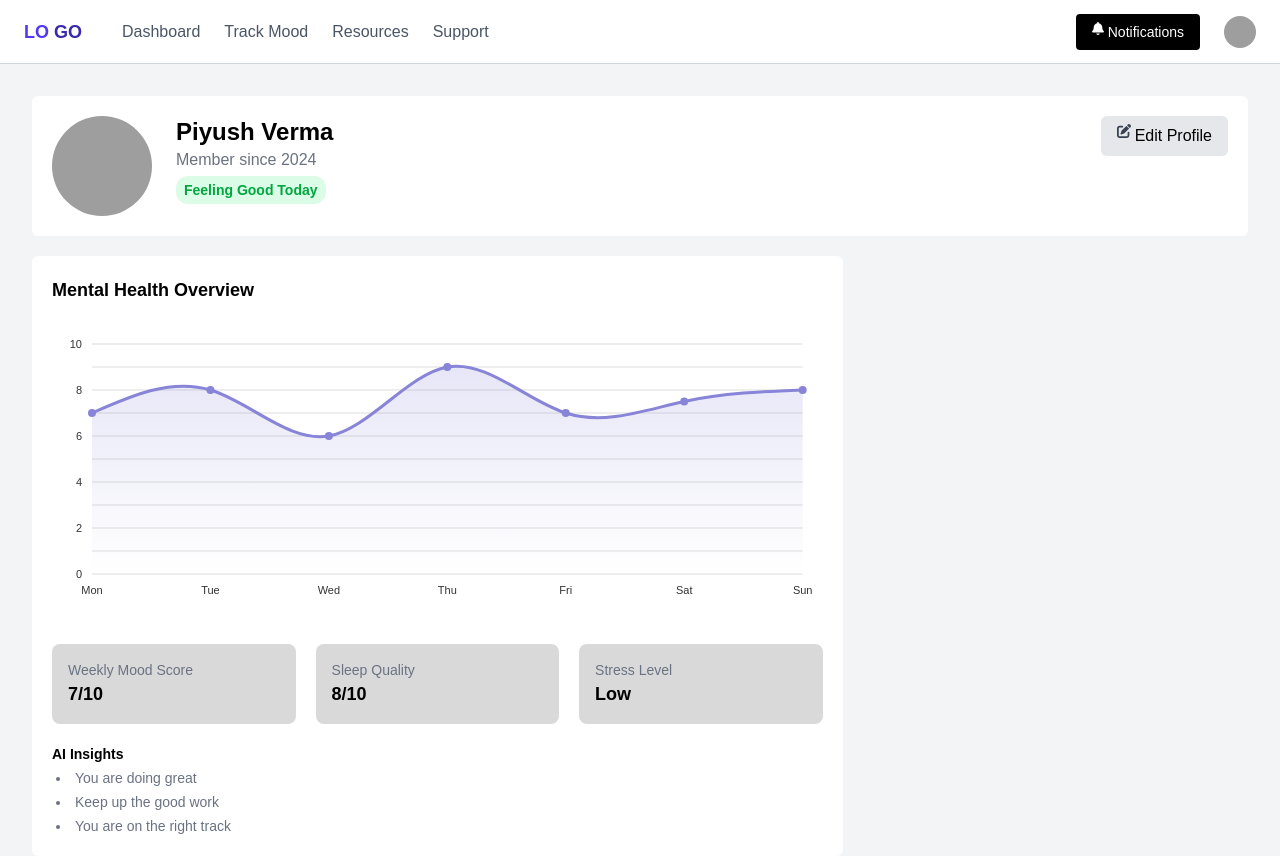
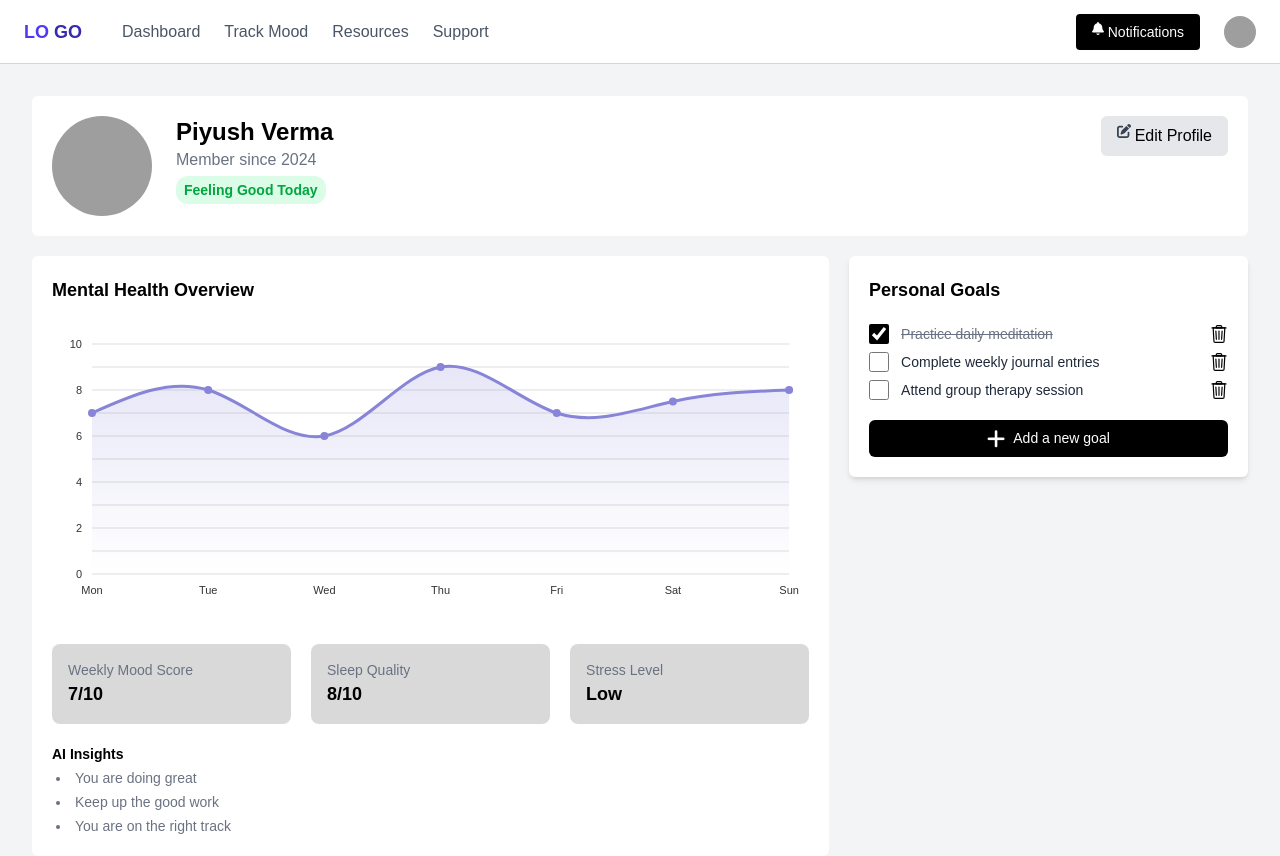
Before and after one commit to vermapiyush823/mental-health-app, a Next.js app: page / in a window 1280 px wide. Built offline with nearby package versions, Linux system fonts and the light colour scheme; grey boxes are pictures that could not be loaded.

Commit message:
feat: add Personal Goals component with goal management functionality

```diff
--- a/src/app/(route)/(home)/page.tsx
+++ b/src/app/(route)/(home)/page.tsx
@@ -1,12 +1,14 @@
 import Dashboard_profile from '@/components/shared/Dashboard_profile'
 import Overview from '@/components/shared/Overview'
+import Personal_Goals from '@/components/shared/Personal_Goals'
 import React from 'react'
 const page = () => {
   return (
     <div className='flex flex-col mt-8 gap-y-5 w-full items-center justify-center'>
       <Dashboard_profile/>
-      <div className='w-[95%] flex'>
+      <div className='w-[95%] flex gap-x-5'>
         <Overview/>
+        <Personal_Goals/>
       </div>
     </div>
   )
--- /dev/null
+++ b/src/components/shared/Personal_Goals.tsx
@@ -0,0 +1,112 @@
+"use client";
+import React, { useState } from "react";
+import Image from "next/image";
+import Plus from "../../../assets/icons/plus.svg";
+import Trash from "../../../assets/icons/trash-can-10416.svg";
+
+const PersonalGoals = () => {
+  const [goals, setGoals] = useState([
+    { id: 1, text: "Practice daily meditation", completed: true },
+    { id: 2, text: "Complete weekly journal entries", completed: false },
+    { id: 3, text: "Attend group therapy session", completed: false },
+  ]);
+  const [newGoal, setNewGoal] = useState("");
+  const [isAdding, setIsAdding] = useState(false); // Toggle input visibility
+
+  // Add a new goal
+  const handleAddGoal = () => {
+    if (newGoal.trim() === "") return; // Prevent empty goals
+    setGoals([...goals, { id: Date.now(), text: newGoal, completed: false }]);
+    setNewGoal(""); // Clear input
+    setIsAdding(false); // Hide input after adding
+  };
+
+  // Remove a goal
+  const handleRemoveGoal = (id: number) => {
+    setGoals(goals.filter((goal) => goal.id !== id));
+  };
+
+  // Toggle goal completion
+  const handleToggleGoal = (id: number) => {
+    setGoals(
+      goals.map((goal) =>
+        goal.id === id ? { ...goal, completed: !goal.completed } : goal
+      )
+    );
+  };
+
+  return (
+    <div className="flex flex-col gap-y-5 bg-white h-fit w-1/3 rounded-md p-5 shadow-md">
+      {/* Title */}
+      <h1 className="text-lg font-bold">Personal Goals</h1>
+      {
+        goals.length === 0 && (
+            <p className="text-sm text-gray-500">
+                You have no goals set. Click the button below to add a new goal.
+            </p>
+            )
+
+      }
+
+      {/* Goals List */}
+      <div className="flex flex-col gap-y-2">
+        {goals.map((goal) => (
+          <div key={goal.id} className="flex items-center justify-between">
+            <label className="flex items-center gap-x-3 cursor-pointer">
+              <input
+                type="checkbox"
+                checked={goal.completed}
+                onChange={() => handleToggleGoal(goal.id)}
+                className="w-5 h-5 accent-black cursor-pointer"
+              />
+              <span
+                className={`text-sm ${
+                  goal.completed ? "line-through text-gray-500" : "text-gray-800"
+                }`}
+              >
+                {goal.text}
+              </span>
+            </label>
+            <button
+              onClick={() => handleRemoveGoal(goal.id)}
+              className="text-gray-500 hover:text-red-500"
+            >
+              <Image src={Trash} alt="Trash Icon" width={18} height={18} />
+              {}
+            </button>
+          </div>
+        ))}
+      </div>
+
+      {/* Add Goal Section */}
+      {isAdding ? (
+        <div className="flex items-center gap-2">
+          <input
+            type="text"
+            value={newGoal}
+            onChange={(e) => setNewGoal(e.target.value)}
+            placeholder="Enter new goal..."
+            className="border rounded-md px-3 py-2 text-sm flex-1 focus:outline-none focus:ring-2 focus:ring-black"
+          />
+          <button
+            onClick={handleAddGoal}
+            className="bg-black text-white flex items-center justify-center gap-x-2 py-2 px-4 rounded-md hover:bg-gray-900 transition"
+          >
+            <Image src={Plus} alt="Plus Icon" width={18} height={18} />
+            <span className="text-sm">Add</span>
+          </button>
+        </div>
+      ) : (
+        <button
+          onClick={() => setIsAdding(true)}
+          className="bg-black text-white flex items-center justify-center gap-x-2 py-2 px-4 rounded-md hover:bg-gray-900 transition"
+        >
+          <Image src={Plus} alt="Plus Icon" width={18} height={18} />
+          <span className="text-sm">Add a new goal</span>
+        </button>
+      )}
+    </div>
+  );
+};
+
+export default PersonalGoals;
```
Also changed, not shown: assets/icons/plus.svg (added), assets/icons/trash-can-10416.svg (added).
